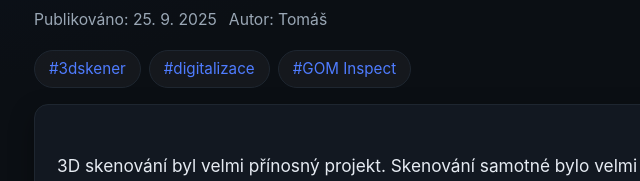
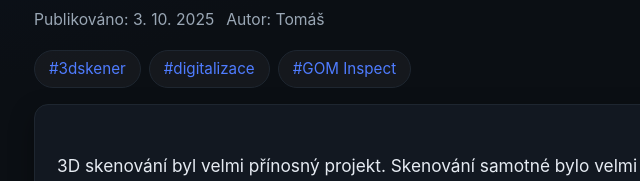
Before and after one commit to 267991-rgb/Vitek_ZPC, a plain HTML site: page projekt3.html in a window 1280 px wide. Shown: the part 211-392 px from the top of the page, 276-916 px from the left. Drawn offline with Linux system fonts and the light colour scheme.

Commit message:
Revise projekt3.html with new content and date
Updated publication date and added content enhancements.

```diff
--- a/projekt3.html
+++ b/projekt3.html
@@ -16,7 +16,7 @@
     <section class="blog-container">
       <h1 class="blog-post-title">Mini projekt se zaměřením na 3D skenování</h1>
       <div class="blog-post-meta">
-        <span>Publikováno: 25. 9. 2025</span>
+        <span>Publikováno: 3. 10. 2025</span>
         <span>Autor: Tomáš</span>
       </div>
       <div class="blog-tags">
```
